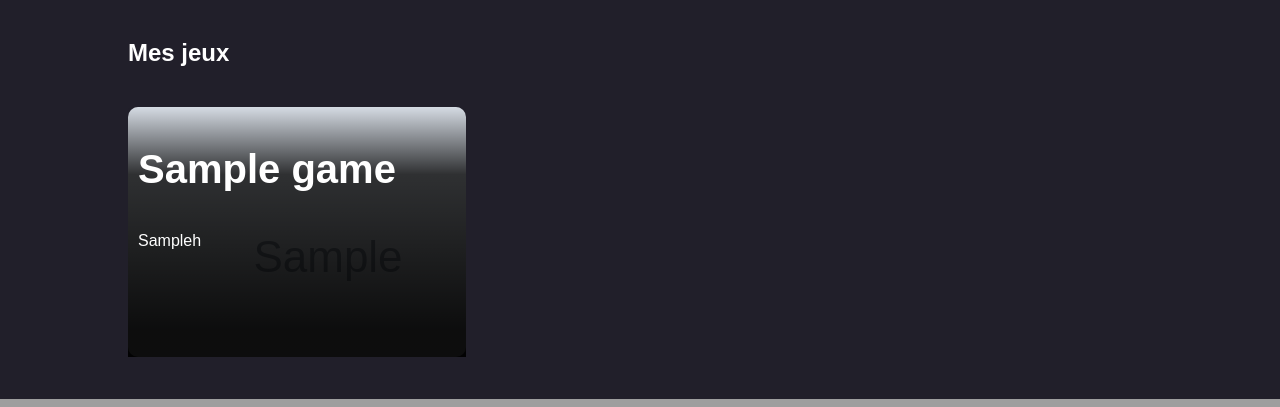
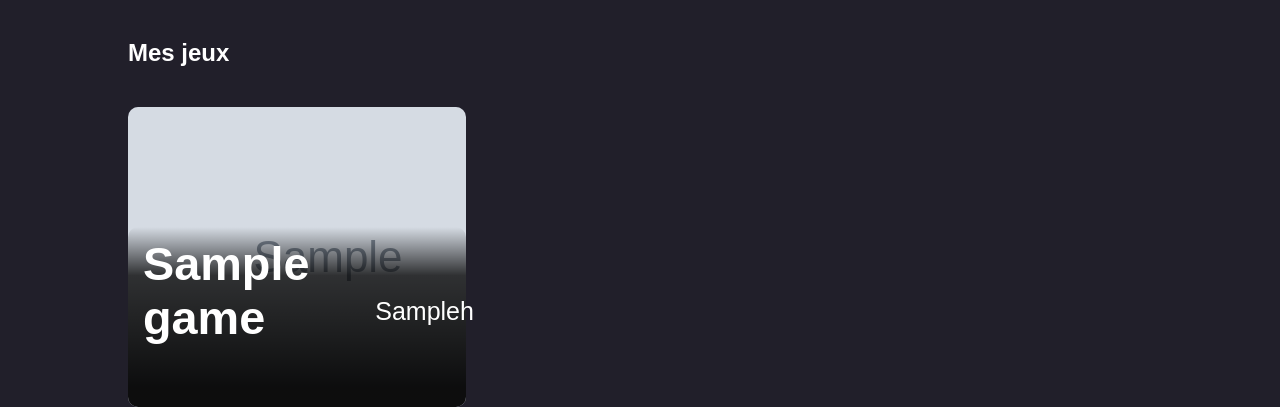
Before and after one commit to Tomm-72/Game_Collection, a PHP site: template views/home_page.php in a window 1280 px wide. Shown: the part 401-808 px from the top of the page. Run offline with PHP 8.4, Linux system fonts and the light colour scheme; the template is opened without the code that fills it: most values are stand-ins (such as "Sample title", 1, 10 or a date in 2020); grey boxes marked "Sample" are stand-in pictures.

Commit message:
fixed some css bug in the home page for the rendering of the games

```diff
--- a/src/styles/footer.css
+++ b/src/styles/footer.css
@@ -9,6 +9,5 @@
     font-style: normal;
     font-weight: 400;
     line-height: normal;
-    position: absolute;
     bottom: 0;
 }
--- a/src/styles/homepage.css
+++ b/src/styles/homepage.css
@@ -72,18 +72,19 @@ body{
 .games-container .games .game{
     display: flex;
     width: 33%;
-    height: 250px;
+    height: 300px;
     flex-direction: row;
-    justify-content: flex-start;
-    align-items: center;
+    align-items: flex-end;
     gap: 20px;
     flex-shrink: 0;
     border-radius: 10px;
 }
 .games-container .games .game a{
+    border-radius: 10px;
+
     display: flex;
     width: 100%;
-    height: 100%;
+    height: 60%;
     justify-content: center;
     align-items: center;
     flex-shrink: 0;
@@ -95,22 +96,47 @@ body{
     width: 100%;
     height: 100%;
     flex-shrink: 0;
-    margin-left: 20px;
+    margin-left: 30px;
+    display: grid;
+    grid-template-columns: 1fr .5fr;
 }
-.games-container .games .game a .game-info h3{
+.games-container .games .game a .game-info div {
+    display: flex;
+    flex-direction: column;
+    justify-content: flex-end;
+    align-items: baseline;
+    margin-bottom: 10px;
+}
+.games-container .games .game a .game-info div .heading{
+    display: inline-flex;
+    flex-direction: column;
+    justify-content: center;
+    align-items: flex-start;
+    flex-shrink: 0;
     font-size: 40px;
     font-style: normal;
     font-weight: 600;
     line-height: normal;
 }
-.games-container .games .game a .game-info .desc-jeu{
+.games-container .games .game a .game-info div .heading h3{
+    margin: 0;
+}
+.games-container .games .game a .game-info div .desc-jeu{
     font-size: 16px;
     font-style: normal;
     font-weight: 400;
     line-height: normal;
+    display: flex;
+    align-items: center;
+    flex-shrink: 0;
 }
 .games-container .games .game a .game-info .heures-jeu{
-    font-size: 16px;
+    display: flex;
+    flex-direction: column;
+    justify-content: center;
+    align-items: center;
+    flex-shrink: 0;
+    font-size: 25px;
     font-style: normal;
     font-weight: 400;
     line-height: normal;
--- a/views/home_page.php
+++ b/views/home_page.php
@@ -27,9 +27,17 @@
                      style="background-image: url('<?php echo htmlspecialchars($game['url_img_jeu']); ?>');">
                     <a href="#">
                         <div class="game-info">
-                            <h3><?php echo $game['nom_jeu'] ?></h3>
-                            <p class="desc-jeu"><?php echo $game['editeur_jeu'] ?></p>
-                            <p class="heures-jeu"><?php echo $game['nb_heure_jeu'] ?>h</p>
+                            <div>
+                                <div class="heading">
+                                    <h3><?php echo $game['nom_jeu'] ?></h3>
+                                </div>
+                                <div class="desc-jeu">
+                                    <p class="desc-jeu"><?php echo $game['editeur_jeu'] ?></p>
+                                </div>
+                            </div>
+                            <div class="heures-jeu">
+                                <p class="heures-jeu"><?php echo $game['nb_heure_jeu'] ?>h</p>
+                            </div>
                         </div>
                     </a>
                 </div>
```
